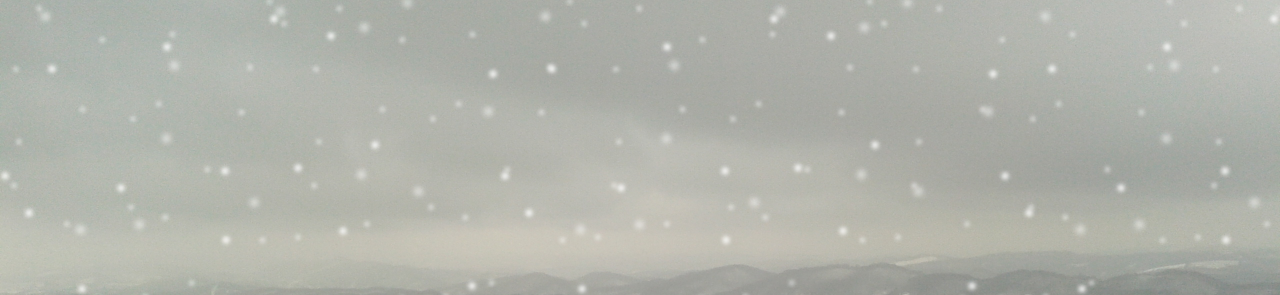
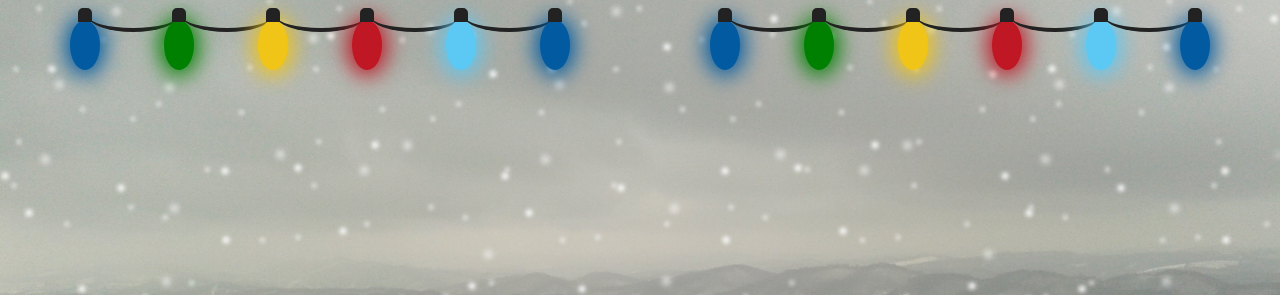
Before and after one commit to geraldandrews/Christmas-Animation, a plain HTML site: page index.htm in a window 1280 px wide. Shown: the top 295 px of the page. Drawn offline with Linux system fonts and the light colour scheme; a web font is replaced by a local one.

Commit message:
Update style.css

```diff
--- a/style.css
+++ b/style.css
@@ -1,3 +1,14 @@
+:root {
+    --theme-color-one: #025ba0;
+    --theme-color-two: #008000;
+    --theme-color-three: #f0c517;
+    --theme-color-four: #bf1724;
+    --theme-color-five: #5cc9f4;
+    --white: #fff;
+    --black: #000;
+    --grey: #999;
+}
+
 body {
     margin: 0;
     padding: 0;
@@ -81,7 +92,7 @@ section {
     }
     100%
     {
-        background-position: 200px 100vh;
+        background-position: 200px 1000px;
     }
 }
 
@@ -130,3 +141,201 @@ section {
         font-size: 4rem;
     }
 }
+
+/* Christmas Lights */
+.light-groups {
+    display: flex;
+}
+
+.lightgroup-1, .lightgroup-2 {
+    display: flex;
+    justify-content: space-between;
+    padding: 20px;
+    width: 500px;
+    margin: 0 auto;
+  }
+
+  .light-bulb {
+    border-radius: 50%;
+    height: 50px;
+    width: 30px;
+    position: relative;
+    z-index: 2;
+    animation-duration: 1.1s;
+    animation-iteration-count: infinite;
+  }
+
+  .light-bulb::before {
+    content: '';
+    position: absolute;
+    border: 2px solid #222;
+    width: 10px;
+    height: 10px;
+    background: #222;
+    border-top-left-radius: 5px;
+    border-top-right-radius: 5px;
+    left: 25%;
+    top: -12px;
+  }
+
+  .light-bulb::after {
+    content: '';
+    top: -20px;
+    left: 60%;
+    position: absolute;
+    width: 90px;
+    height: 28px;
+    border-bottom: 4px solid #222;
+    border-radius: 50%;
+    z-index: 1;
+  }
+
+  .light-bulb:last-of-type::after {
+    border: none;
+  }
+
+  .light-bulb.theme-color-one {
+    background: var(--theme-color-one);
+  }
+
+  .light-bulb.theme-color-two {
+    background: var(--theme-color-two);
+  }
+
+  .light-bulb.theme-color-three {
+    background: var(--theme-color-three);
+  }
+
+  .light-bulb.theme-color-four {
+    background: var(--theme-color-four);
+  }
+
+  .light-bulb.theme-color-five {
+    background: var(--theme-color-five);
+  }
+
+  @keyframes light-up-theme-color-one {
+    0% {
+      box-shadow: 0 1px 10px 5px var(--theme-color-one);
+    }
+    25% {
+      box-shadow: 0 1px 15px 5px var(--theme-color-one);
+    }
+    50% {
+      box-shadow: 0 1px 20px 5px var(--theme-color-one);
+    }
+    75% {
+      box-shadow: 0 1px 25px 5px var(--theme-color-one);
+    }
+    100% {
+      box-shadow: none;
+    }
+  }
+
+  @keyframes light-up-theme-color-two {
+    0% {
+      box-shadow: 0 1px 10px 5px var(--theme-color-two);
+    }
+    25% {
+      box-shadow: 0 1px 15px 5px var(--theme-color-two);
+    }
+    50% {
+      box-shadow: 0 1px 20px 5px var(--theme-color-two);
+    }
+    75% {
+      box-shadow: 0 1px 25px 5px var(--theme-color-two);
+    }
+    100% {
+      box-shadow: none;
+    }
+  }
+
+  @keyframes light-up-theme-color-three {
+    0% {
+      box-shadow: 0 1px 10px 5px var(--theme-color-three);
+    }
+    25% {
+      box-shadow: 0 1px 15px 5px var(--theme-color-three);
+    }
+    50% {
+      box-shadow: 0 1px 20px 5px var(--theme-color-three);
+    }
+    75% {
+      box-shadow: 0 1px 25px 5px var(--theme-color-three);
+    }
+    100% {
+      box-shadow: none;
+    }
+  }
+
+  @keyframes light-up-theme-color-four {
+    0% {
+      box-shadow: 0 1px 10px 5px var(--theme-color-four);
+    }
+    25% {
+      box-shadow: 0 1px 15px 5px var(--theme-color-four);
+    }
+    50% {
+      box-shadow: 0 1px 20px 5px var(--theme-color-four);
+    }
+    75% {
+      box-shadow: 0 1px 25px 5px var(--theme-color-four);
+    }
+    100% {
+      box-shadow: none;
+    }
+  }
+
+  @keyframes light-up-theme-color-five {
+    0% {
+      box-shadow: 0 1px 10px 5px var(--theme-color-five);
+    }
+    25% {
+      box-shadow: 0 1px 15px 5px var(--theme-color-five);
+    }
+    50% {
+      box-shadow: 0 1px 20px 5px var(--theme-color-five);
+    }
+    75% {
+      box-shadow: 0 1px 25px 5px var(--theme-color-five);
+    }
+    100% {
+      box-shadow: none;
+    }
+  }
+
+  .light-bulb.theme-color-one {
+    animation-name: light-up-theme-color-one;
+  }
+
+  .light-bulb.theme-color-two {
+    animation-name: light-up-theme-color-two;
+  }
+
+  .light-bulb.theme-color-three {
+    animation-name: light-up-theme-color-three;
+  }
+
+  .light-bulb.theme-color-four {
+    animation-name: light-up-theme-color-four;
+  }
+
+  .light-bulb.theme-color-five {
+    animation-name: light-up-theme-color-five;
+  }
+
+  @media (max-width: 768px) {
+      .light-bulb::after {
+          width: 60px;
+      }
+  }
+
+  @media (max-width: 600px) {
+      .lightgroup-2 {
+          display: none;
+      }
+
+      .light-bulb::after {
+          width: 70px;
+      }
+  }
```
